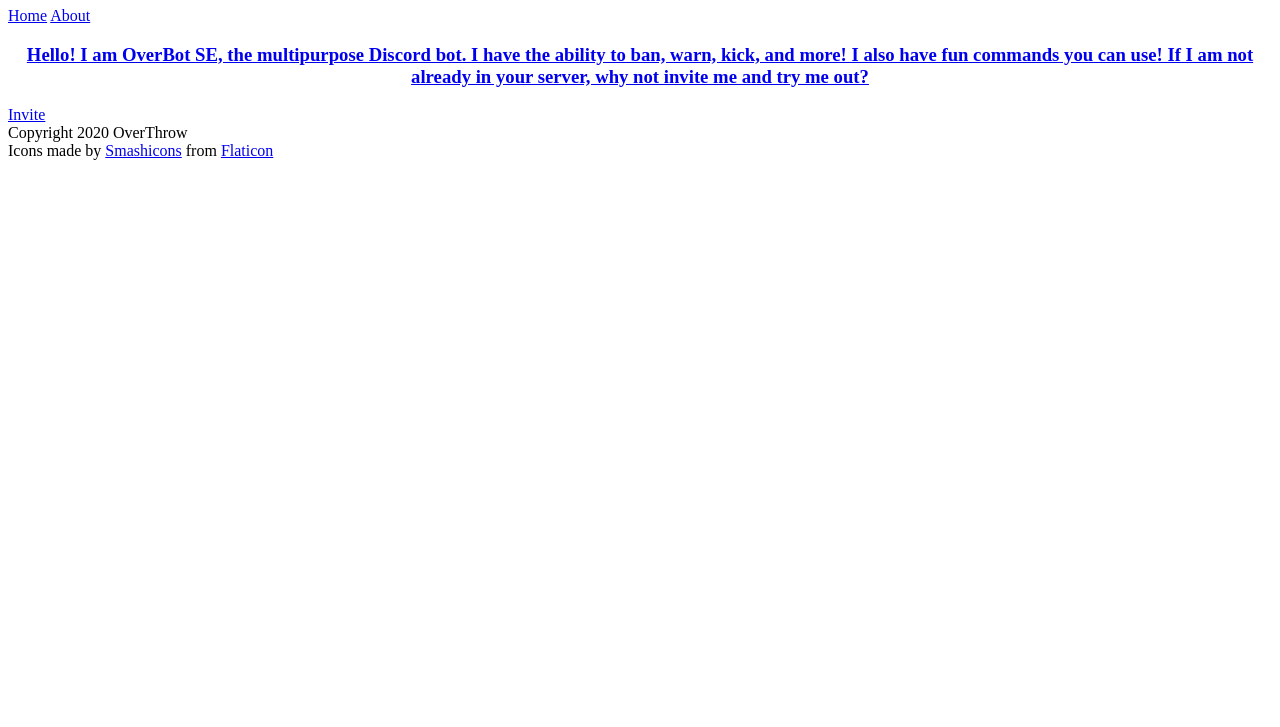
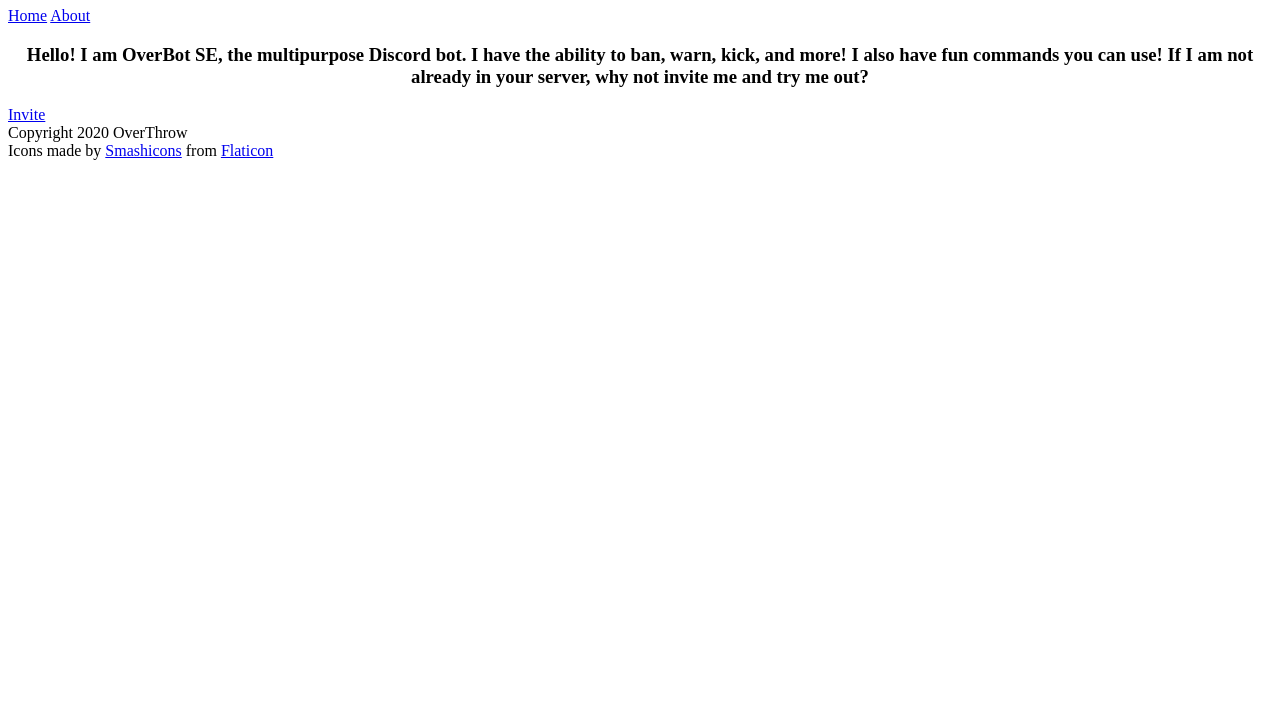
Before and after one commit to overbot-se/overbot-se.github.io, a plain HTML site: page about.html in a window 1280 px wide. Shown: the part 73-800 px from the top of the page. Drawn offline with Linux system fonts and the light colour scheme.

Commit message:
Update about.html

```diff
--- a/about.html
+++ b/about.html
@@ -13,7 +13,7 @@
 
   <div class="navbar">
     <a href="/">Home</a>
-    <a href="/about">About</div>
+    <a href="/about">About</a>
   </div>
 
   <div class="textHolder">
```
